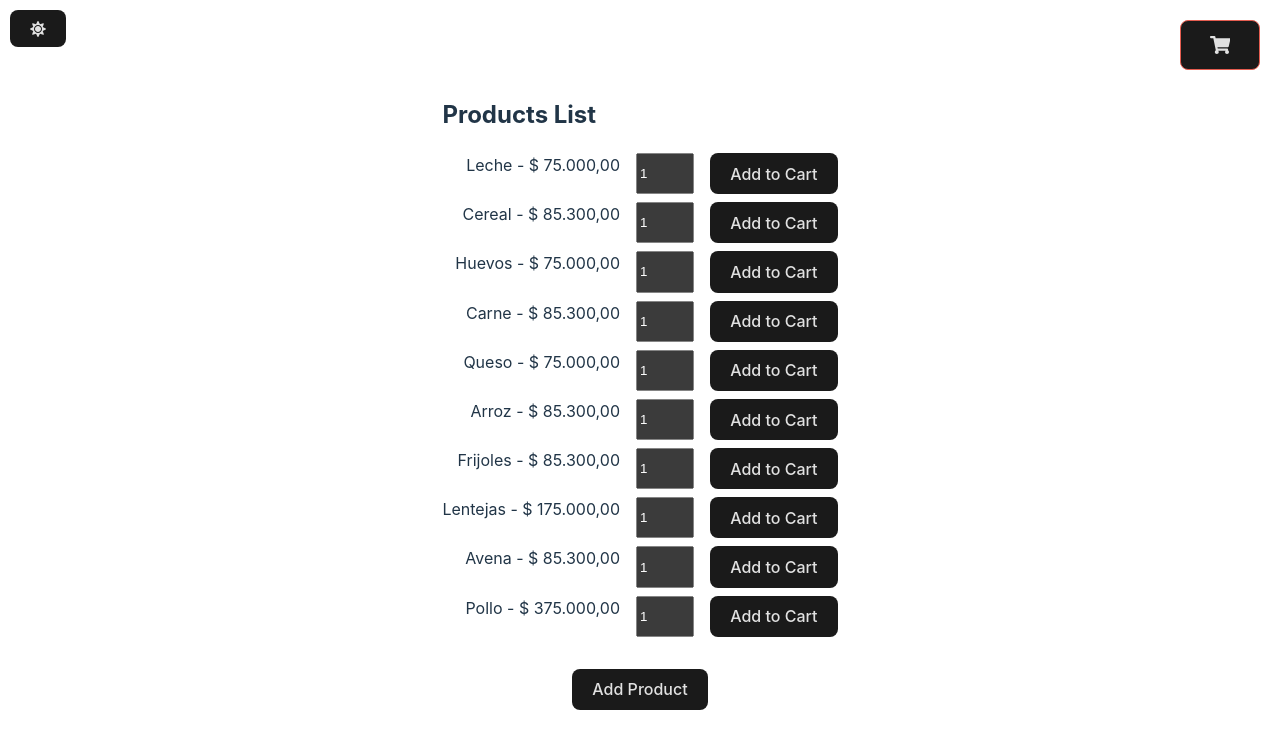
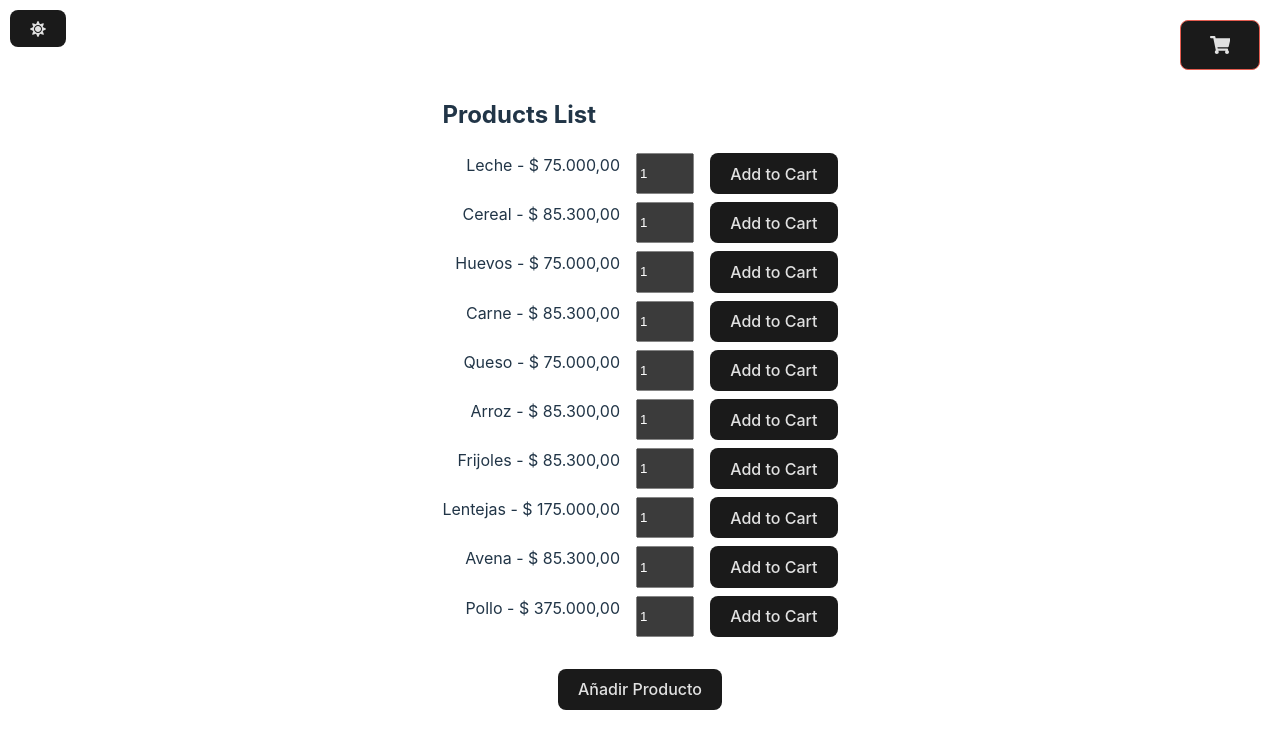
Before and after one commit to MartinDCalderonP/n5-challenge, a React (Vite) app: page / in a window 1280 px wide. Shown: the top 748 px of the page. Built offline with nearby package versions, Linux system fonts and the light colour scheme.

Commit message:
refactor: update "Add Product" button in ProductsList component

```diff
--- a/src/components/ProductsList/index.tsx
+++ b/src/components/ProductsList/index.tsx
@@ -22,11 +22,8 @@ const ProductsList = () => {
         ))}
       </ul>
       <div className={styles.addProductButtonWrapper}>
-        <button
-          className={styles.addProductButton}
-          onClick={() => navigate('/add-product')}
-        >
-          Add Product
+        <button onClick={() => navigate('/add-product')}>
+          Añadir Producto
         </button>
       </div>
     </article>
```
